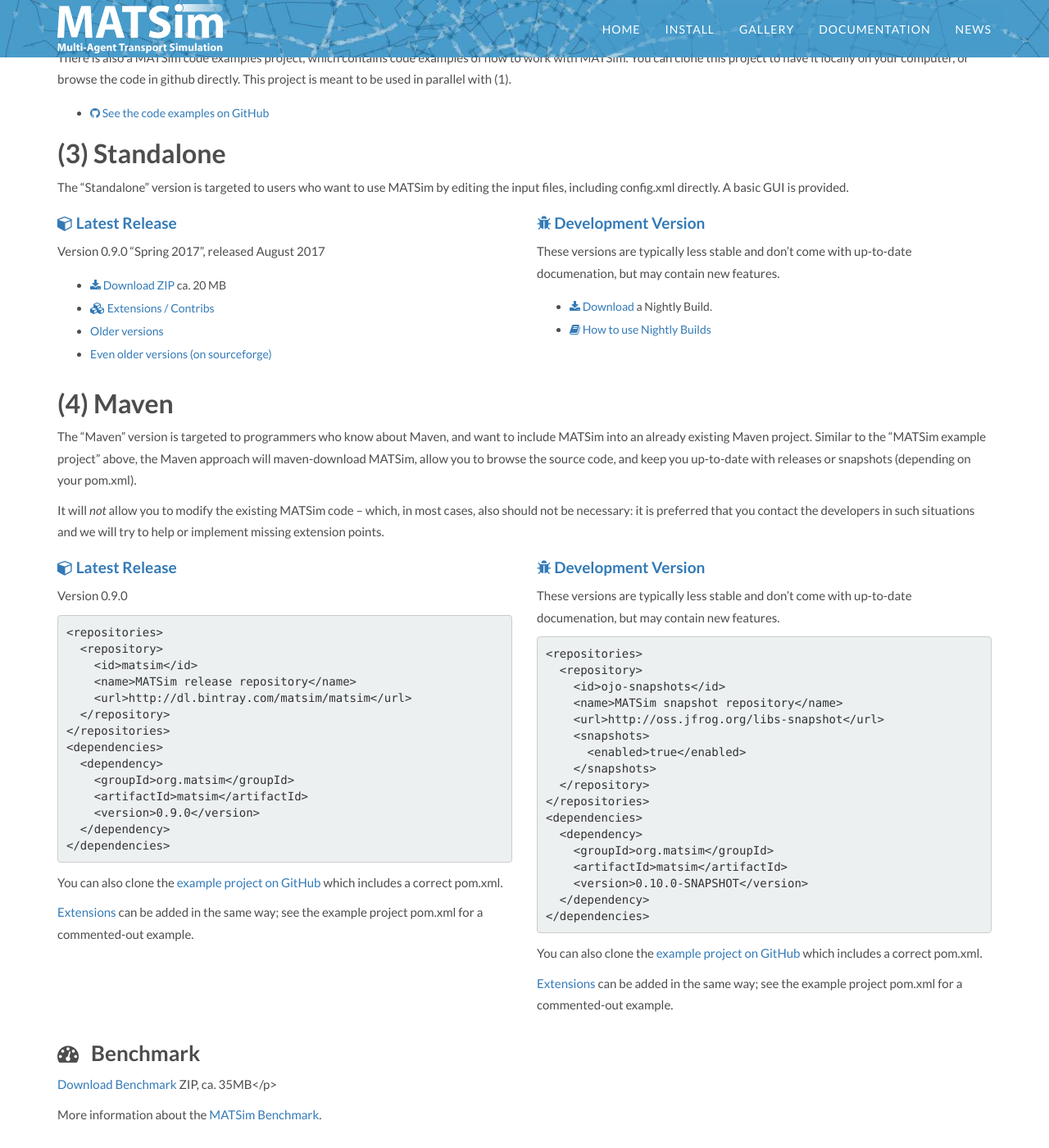
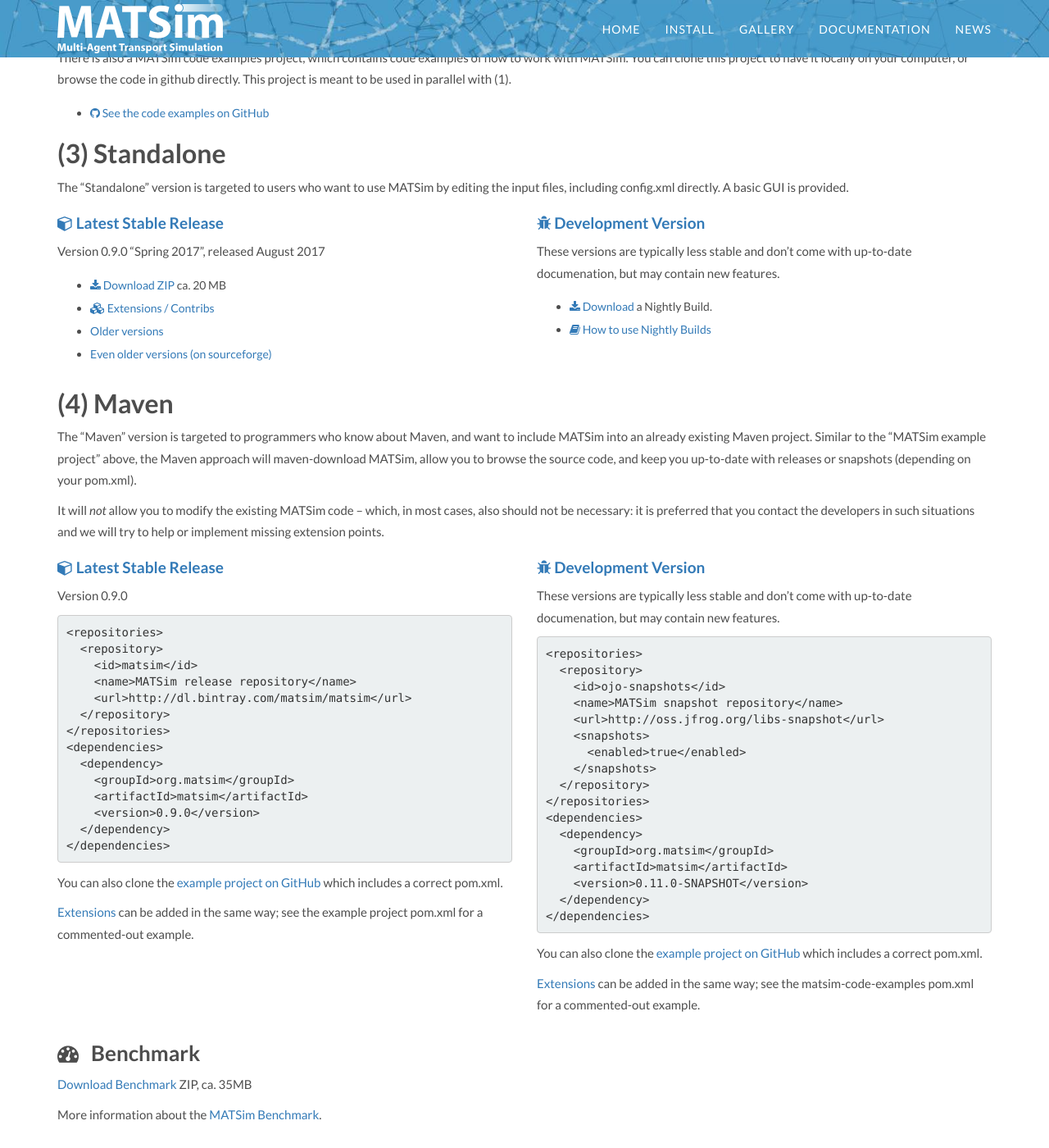
Before and after one commit to matsim-org/jekyll-website, a Jekyll site: the page built from downloads/index.md, in a window 1280 px wide and 1400 px high, scrolled down 476 px. Shown: the whole window at 82% size. Built offline with Jekyll 4.4.1, drawn with Linux system fonts in a browser that asks for light colours; some web fonts are replaced; some of the changed text lies outside the part shown.

Commit message:
small changes before starting tub matsim class

```diff
--- a/downloads/index.md
+++ b/downloads/index.md
@@ -7,7 +7,7 @@
 
 Some options to get hold of MATSim are described here. These are in the recommended order for most users.
 
-## (1) MATSim example project on GitHub
+## (1) MATSim-example-project on GitHub
 
 The recommended approach to getting started with MATSim is to clone the example project on GitHub. This approach targets programmers who are comfortable with Java and an IDE (e.g. Eclipse or IntelliJ). This will automatically download MATSim, allow you to browse the source code, and keep you up-to-date with releases or snapshots.
 
@@ -15,7 +15,7 @@
 
 - [<i class="fa fa-github"></i> Clone the example project on GitHub](https://github.com/matsim-org/matsim-example-project)
 
-## (2) MATSim code examples on GitHub
+## (2) MATSim-code-examples on GitHub
 
 There is also a MATSim code examples project, which contains code examples of how to work with MATSim.  You can clone this project to have it locally on your computer, or browse the code in github directly.  This project is meant to be used in parallel with (1).
 
@@ -28,7 +28,7 @@
 <div class="row">
 <div class="col-md-6" markdown="1">
 
-#### <i class="fa fa-cube"></i> Latest Release
+#### <i class="fa fa-cube"></i> Latest Stable Release
 
 Version 0.9.0 "Spring 2017", released August 2017
 
@@ -61,7 +61,7 @@
 <div class="row">
 <div class="col-xs-12 col-md-6" markdown="1">
 
-#### <i class="fa fa-cube"></i> Latest Release
+#### <i class="fa fa-cube"></i> Latest Stable Release
 
 Version 0.9.0
 
@@ -105,13 +105,13 @@
       <dependency>
         <groupId>org.matsim</groupId>
         <artifactId>matsim</artifactId>
-        <version>0.10.0-SNAPSHOT</version>
+        <version>0.11.0-SNAPSHOT</version>
       </dependency>
     </dependencies>
 
 You can also clone the [example project on GitHub](https://github.com/matsim-org/matsim-example-project) which includes a correct pom.xml.
 
-[Extensions](/extensions) can be added in the same way; see the example project pom.xml for a commented-out example.
+[Extensions](/extensions) can be added in the same way; see the matsim-code-examples pom.xml for a commented-out example.
 </div>
 </div>
 
@@ -122,7 +122,7 @@
 
 ### <i class="fa fa-tachometer"></i> &nbsp; Benchmark
 
-[Download Benchmark](/files/benchmark/benchmark.zip) ZIP, ca. 35MB</p>
+[Download Benchmark](/files/benchmark/benchmark.zip) ZIP, ca. 35MB
 
 More information about the [MATSim Benchmark](/benchmark).
 
```
Also changed, not shown: 1 other file.
